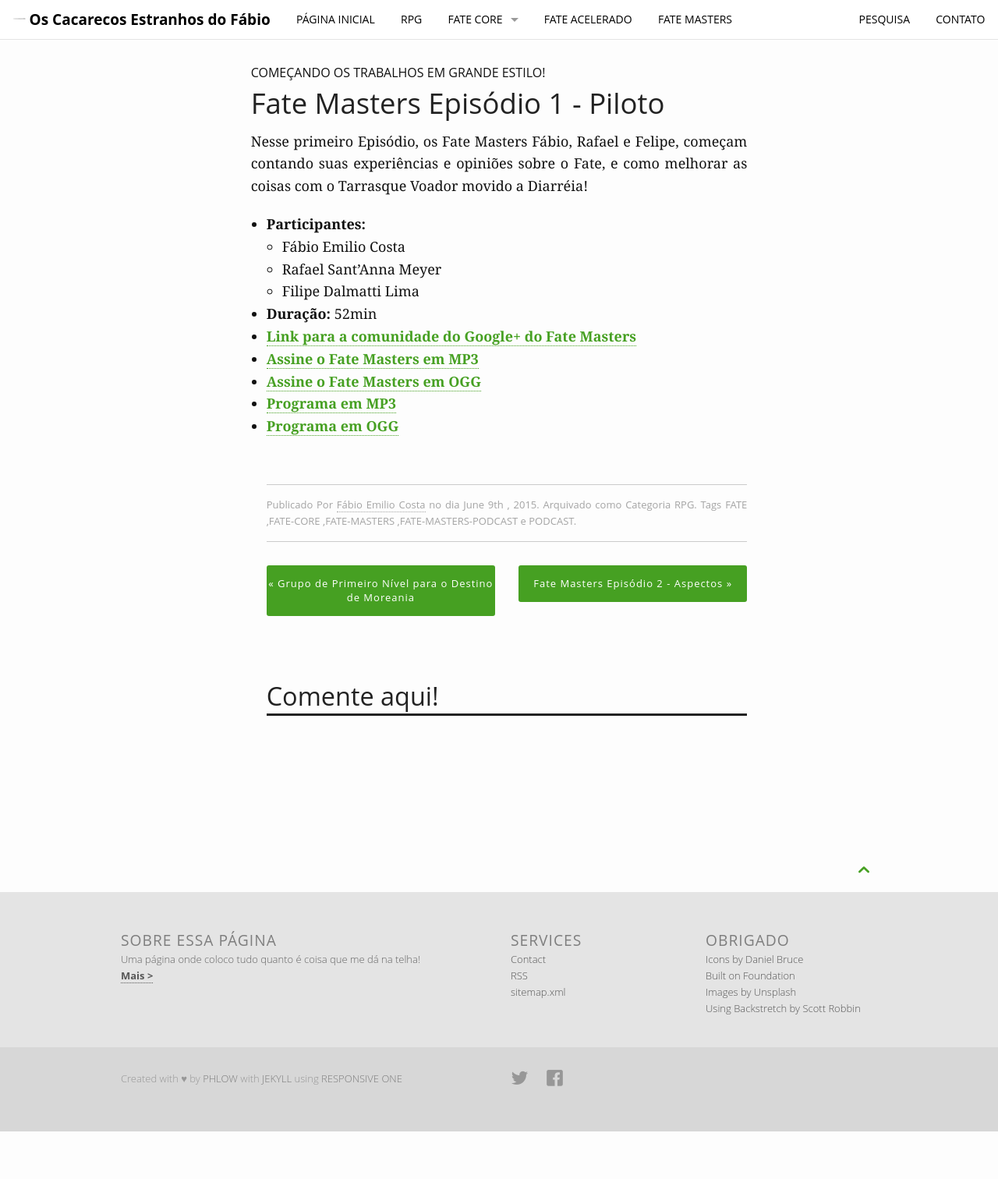
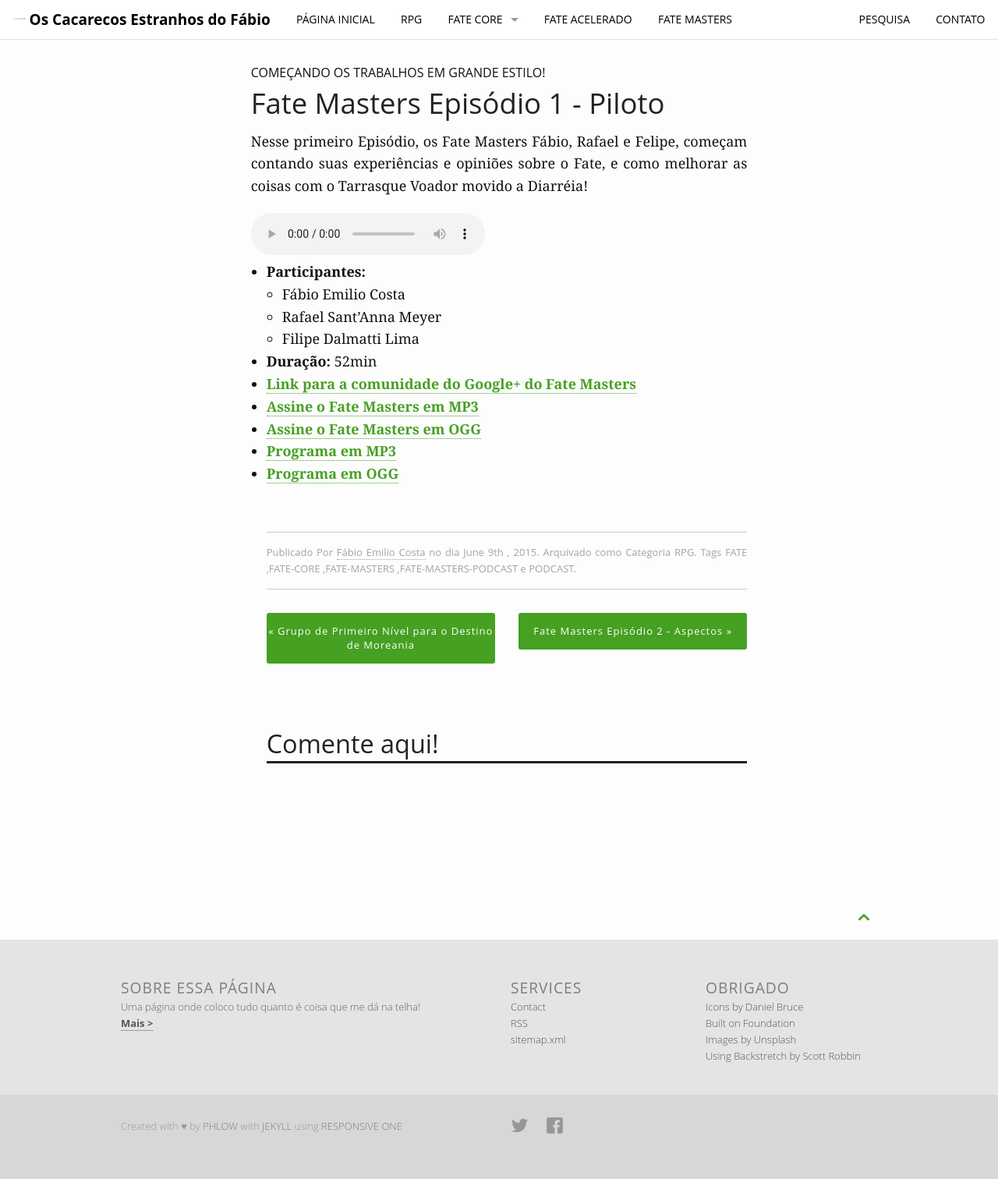
Before and after one commit to fabiocosta0305/fabiocosta0305.github.io-old, a Jekyll site: the page built from _posts/Fate-Masters/2015-06-09-FateMasters#1.md, in a window 1280 px wide. Shown: the whole page at 78% size. Built offline with Jekyll 4.4.1, drawn with Linux system fonts in a browser that asks for light colours; comment, search, counter and statistics services are not loaded; before the commit the page ends 1451 px from its top, so only the background shows below that.

Commit message:
Ativado player de mídia nos podcasts

```diff
--- a/_includes/podcast.html
+++ b/_includes/podcast.html
@@ -1,3 +1,8 @@
+<audio controls preload="metadata">
+  {% for audio in page.audios %}
+  <source src="{{audio.link}}" type="audio/{{audio.format|downcase}}"/>
+  {% endfor %}
+</audio>
 <ul>
 {% include podcast_text.html %}
                   {% for audio in page.audios %}
```
